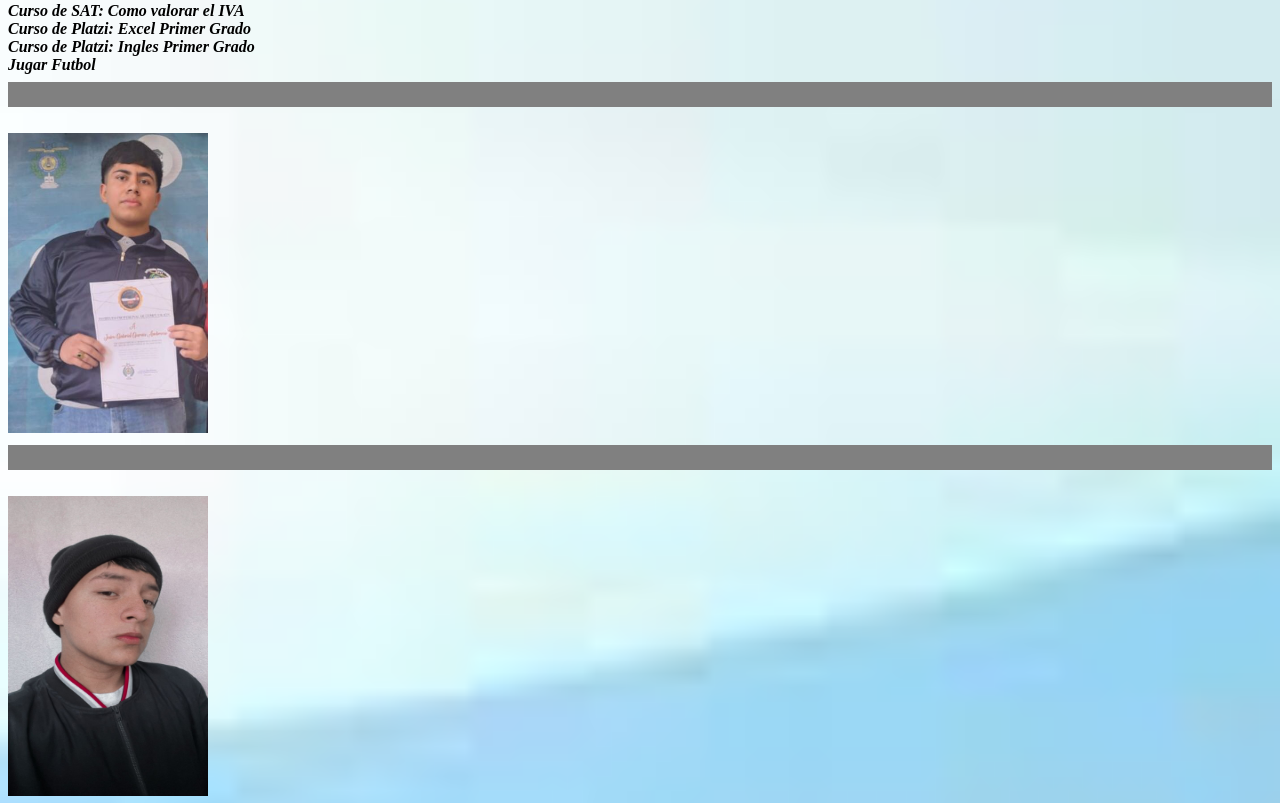
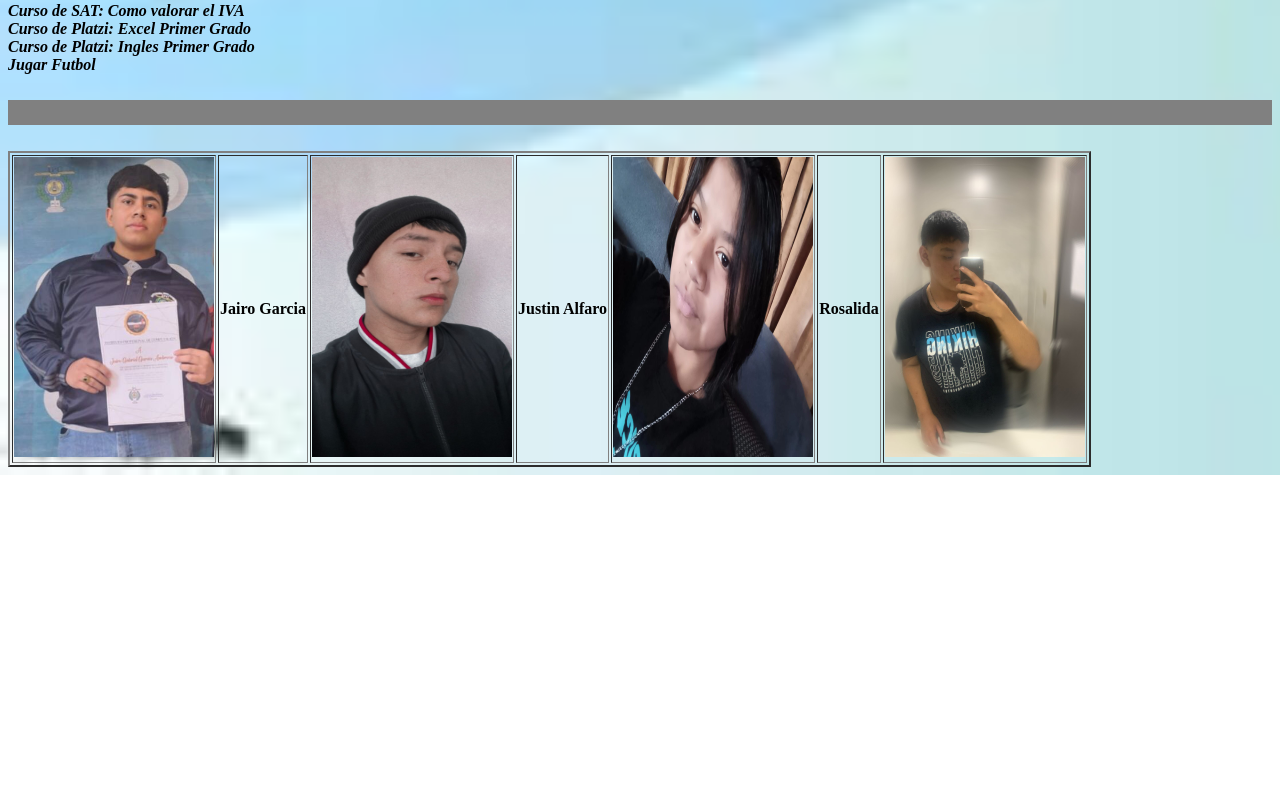
Before and after one commit to Gersonalva/Curriculum, a plain HTML site: page index.html in a window 1280 px wide. Shown: the part 1426-2229 px from the top of the page. After the commit the page ends 1901 px from the top, so only its background shows below. Drawn offline with Linux system fonts and the light colour scheme.

Commit message:
Update index.html

```diff
--- a/index.html
+++ b/index.html
@@ -36,23 +36,16 @@ Curso de Platzi: Marca Personal<br>
 Curso de SAT: Como valorar el IVA<br>
 Curso de Platzi: Excel Primer Grado<br>
 Curso de Platzi: Ingles Primer Grado<br>
-Jugar Futbol
+Jugar Futbol<br>
 </i></br>
-<hr size = "25"noshade> <br>
-<div align="left">
-<img src="jairo.jfif" height = "300" width = "200">
-</div>
-<hr size = "25"noshade> <br>
-<div align="left">
-<img src="justin.jfif" height = "300" width = "200">
-</div>
-<hr size = "25"noshade> <br>
-<div align="left">
-<img src="rosalinda.jfif" height = "300" width = "200">
-</div>
-<hr size = "25"noshade> <br>
-<div align="left">
-<img src="tony.jfif" height = "300" width = "200">
-</div>
+  <table border="2">
+<td><img src="jairo.jfif" height = "300" width = "200"></td>
+    <th>Jairo Garcia</th>
+<td><img src="justin.jfif" height = "300" width = "200"></td>
+<th>Justin Alfaro</th>
+<td><img src="rosalinda.jfif" height = "300" width = "200"></td>
+<th>Rosalida</th>
+<td><img src="tony.jfif" height = "300" width = "200"></td>
+<hr size ="25"noshade> <br>
 </body>
 </html>
```
